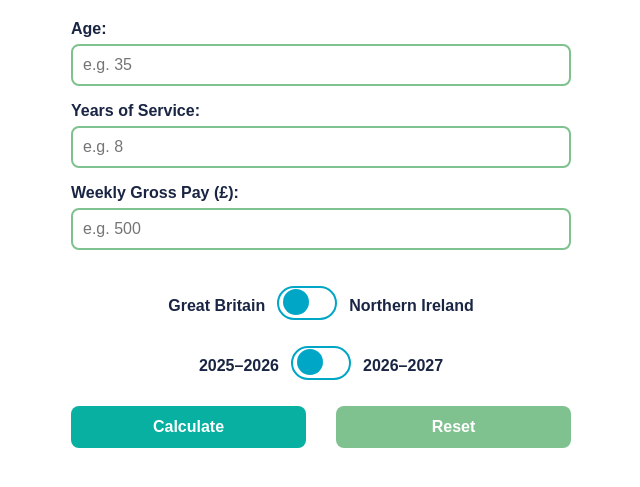
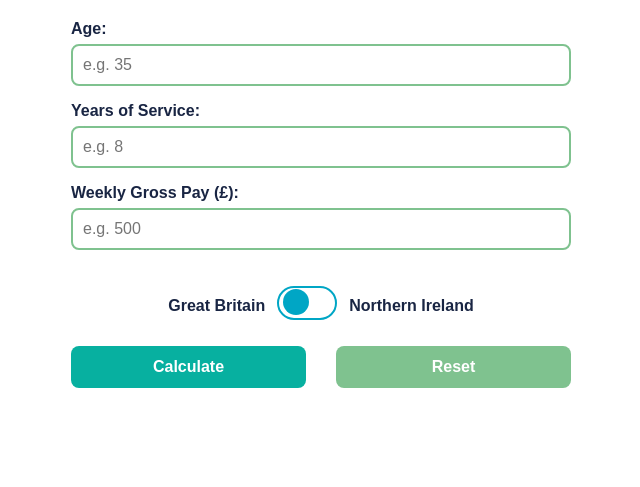
Before and after one commit to VWVConnect/Statutory-Redundancy-calculator-GB-NI-, a plain HTML site: page index.html in a window 1280 px wide. Shown: the whole page, without its empty margins (319-959 px from the left). Drawn offline with Linux system fonts and the light colour scheme.

Commit message:
Update index.html
Revert to Fizzah Code

```diff
--- a/index.html
+++ b/index.html
@@ -1,49 +1,79 @@
 <!DOCTYPE html>
+
 <html lang="en">
+
 <head>
+
   <meta charset="UTF-8" />
+
   <meta name="viewport" content="width=device-width, initial-scale=1" />
+
   <title>Statutory Redundancy Calculator</title>
+
   <link rel="stylesheet" href="style.css" />
+
 </head>
+
 <body>
+
   <div class="calculator-container">
+
     <label for="age">Age:</label>
+
     <input type="number" id="age" min="16" max="100" placeholder="e.g. 35" required />
 
+
+
     <label for="years">Years of Service:</label>
+
     <input type="number" id="years" min="0" max="50" placeholder="e.g. 8" required />
 
+
+
     <label for="pay">Weekly Gross Pay (£):</label>
+
     <input type="number" id="pay" min="0" placeholder="e.g. 500" required />
 
+
+
     <!-- Switch toggle -->
+
     <div class="switch-container">
+
       <span>Great Britain</span>
+
       <label class="switch">
+
         <input type="checkbox" id="regionSwitch" />
+
         <span class="slider"></span>
+
       </label>
+
       <span>Northern Ireland</span>
+
     </div>
-<!-- Switch Year -->
-    <div class="switch-container">
-  <span>2025–2026</span>
-  <label class="switch">
-    <input type="checkbox" id="rateSwitch" />
-    <span class="slider"></span>
-  </label>
-  <span>2026–2027</span>
-</div>
+
+
 
     <div class="button-group">
-      <button id="calculateBtn" type="button">Calculate</button>
+
+      <button id="calculateBtn">Calculate</button>
+
       <button id="resetBtn" type="button">Reset</button>
+
     </div>
 
+
+
     <p id="result"></p>
+
   </div>
 
+
+
   <script src="script.js"></script>
+
 </body>
+
 </html>
```
